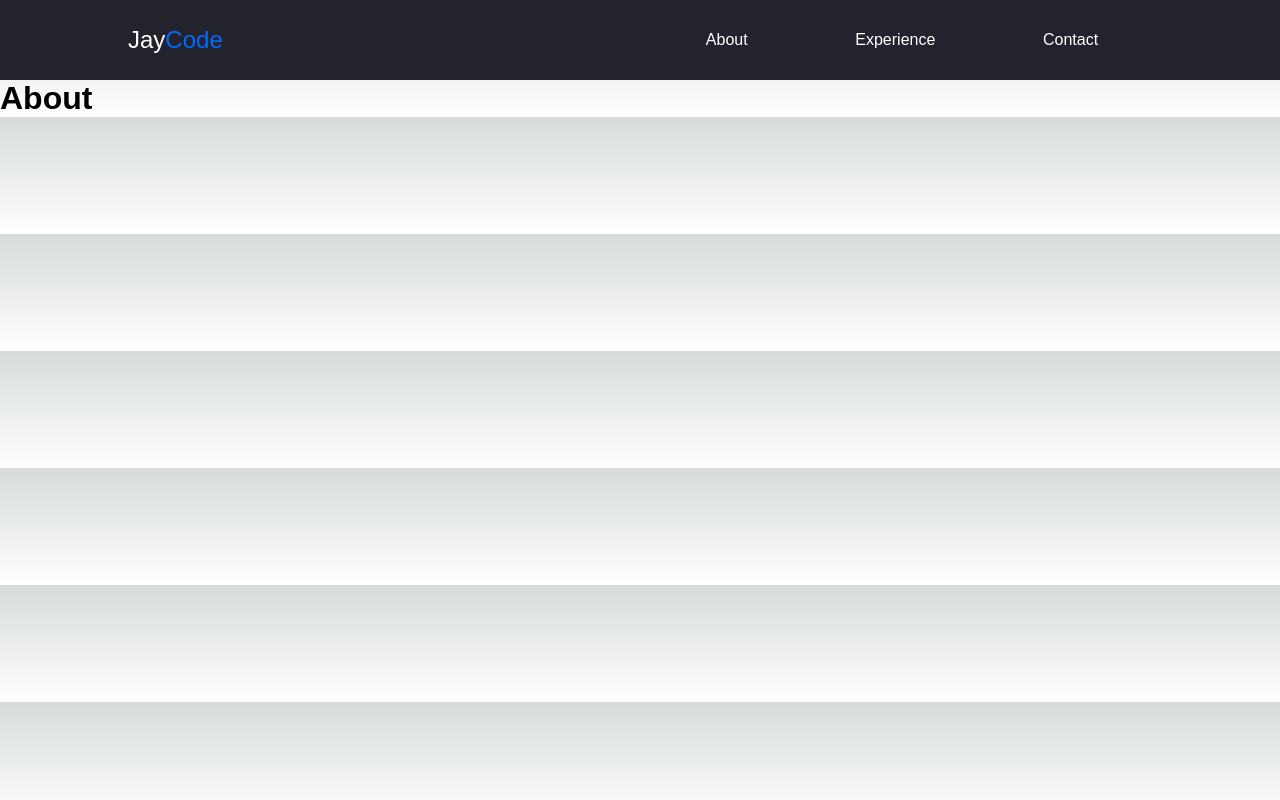
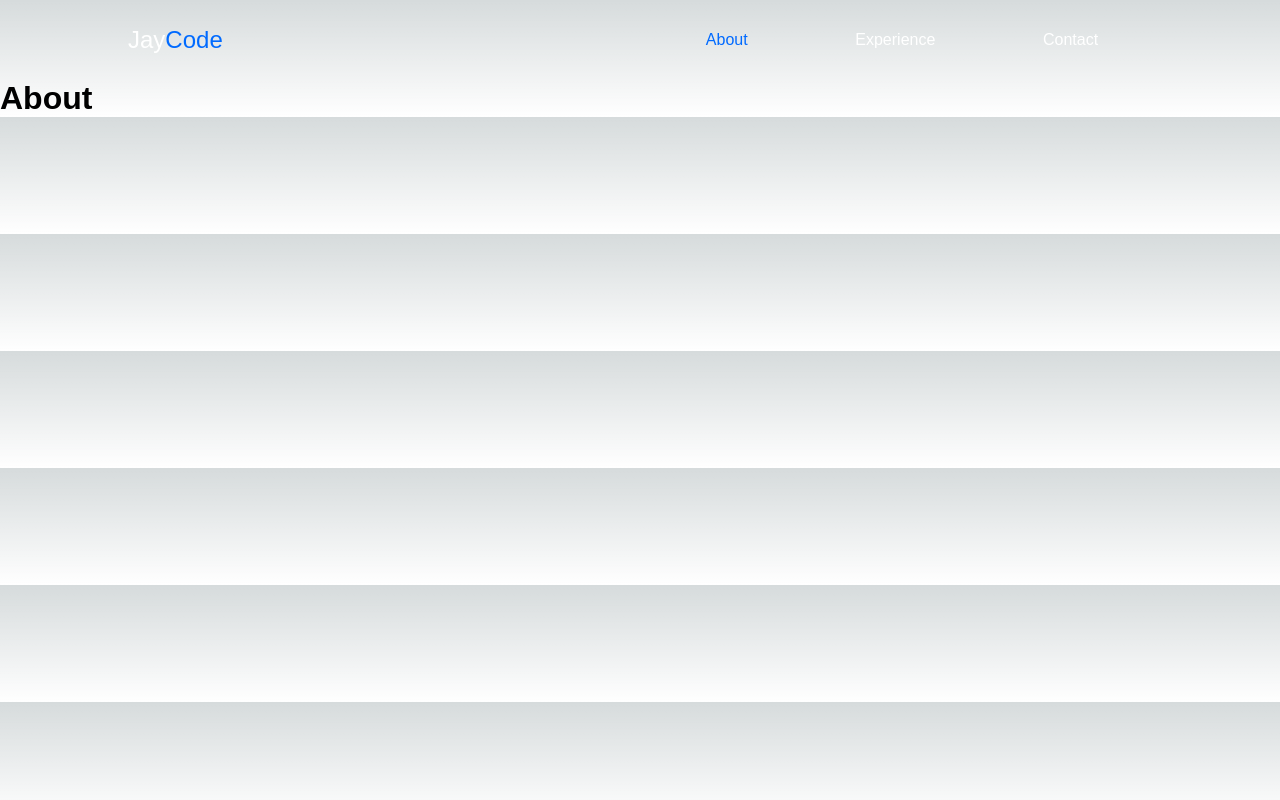
Before and after one commit to JayCodeGitHub/jaycode-next.js, a Next.js app: page /about in a window 1280 px wide. Built offline with nearby package versions, Linux system fonts and the light colour scheme.

Commit message:
Created NavLink

```diff
--- /dev/null
+++ b/src/components/NavLink/NavLink.styles.tsx
@@ -0,0 +1,8 @@
+import Link from "next/link";
+import styled from "styled-components";
+
+export const StyledLink = styled(Link)`
+  &.active {
+    color: ${({ theme }) => theme.primary};
+  }
+`;
--- /dev/null
+++ b/src/components/NavLink/NavLink.tsx
@@ -0,0 +1,19 @@
+import Link from "next/link";
+import { useRouter } from "next/router";
+import { StyledLink } from "./NavLink.styles";
+
+export interface NavLinkProps {
+  href: string;
+  children: React.ReactNode;
+}
+
+const NavLink = ({ href, children }: NavLinkProps) => {
+  const router = useRouter();
+  return (
+    <StyledLink href={href} className={router.pathname == href ? "active" : ""}>
+      {children}
+    </StyledLink>
+  );
+};
+
+export default NavLink;
--- a/src/components/navbar/navbar.styles.tsx
+++ b/src/components/navbar/navbar.styles.tsx
@@ -1,4 +1,5 @@
 import styled from "styled-components";
+import NavLink from "../NavLink/NavLink";
 
 export const OuterWrapper = styled.nav`
   height: 8rem;
@@ -6,7 +7,6 @@ export const OuterWrapper = styled.nav`
   display: flex;
   align-items: center;
   justify-content: space-between;
-  background-color: ${({ theme }) => theme.tertiary};
   padding: 0 5vw;
   color: ${({ theme }) => theme.white};
   padding: 0vw 10vw;
--- a/src/components/navbar/navbar.tsx
+++ b/src/components/navbar/navbar.tsx
@@ -5,6 +5,7 @@ import {
   Wrapper,
   LogoWrapper,
 } from "./navbar.styles";
+import NavLink from "../NavLink/NavLink";
 
 export default function Navbar() {
   return (
@@ -17,13 +18,13 @@ export default function Navbar() {
         </LogoWrapper>
         <StyledNavigation>
           <li>
-            <Link href="/about">About</Link>
+            <NavLink href="/about">About</NavLink>
           </li>
           <li>
-            <Link href="/experience">Experience</Link>
+            <NavLink href="/experience">Experience</NavLink>
           </li>
           <li>
-            <Link href="/contact">Contact</Link>
+            <NavLink href="/contact">Contact</NavLink>
           </li>
         </StyledNavigation>
       </Wrapper>
```
